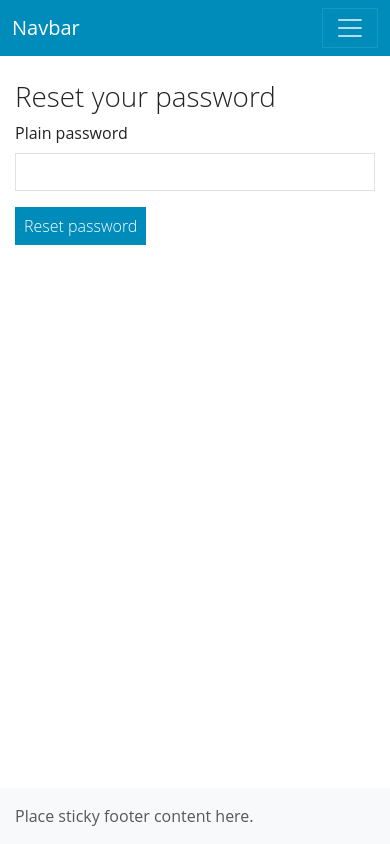
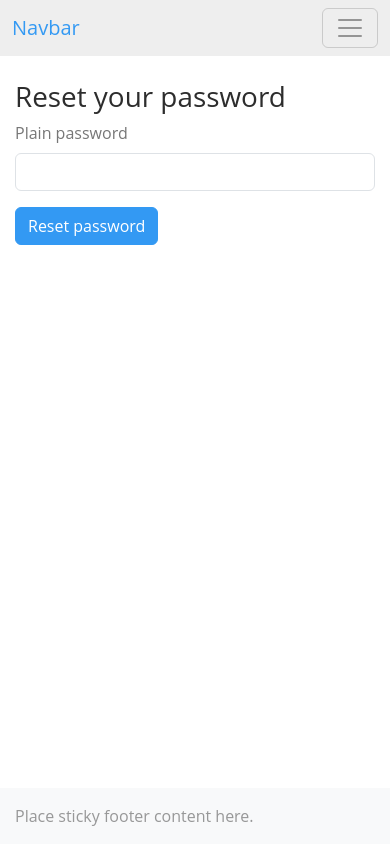
Before and after one commit to Thierry-75/symfony7-USER--secure, a Symfony app: template templates/reset_password/reset.html.twig in a window 390 px wide. Run offline with Twig, Linux system fonts and the light colour scheme; the template is opened without the code that fills it, so the values that code supplies are empty; form fields are guessed from the names that the template uses; style sheets or scripts are compiled from the project's sources; some libraries are stand-ins or nearby versions.

Commit message:
responsive theme changed

```diff
--- a/assets/styles/app.scss
+++ b/assets/styles/app.scss
@@ -1,7 +1,7 @@
-// Yeti 5.3.3
+// Spacelab 5.3.3
 // Bootswatch
 
-$theme: "yeti" !default;
+$theme: "spacelab" !default;
 
 //
 // Color system
@@ -11,27 +11,27 @@ $white:    #fff !default;
 $gray-100: #f8f9fa !default;
 $gray-200: #eee !default;
 $gray-300: #dee2e6 !default;
-$gray-400: #ccc !default;
-$gray-500: #adb5bd !default;
-$gray-600: #888 !default;
+$gray-400: #ced4da !default;
+$gray-500: #999 !default;
+$gray-600: #777 !default;
 $gray-700: #495057 !default;
 $gray-800: #333 !default;
-$gray-900: #222 !default;
+$gray-900: #2d2d2d !default;
 $black:    #000 !default;
 
-$blue:    #008cba !default;
+$blue:    #446e9b !default;
 $indigo:  #6610f2 !default;
 $purple:  #6f42c1 !default;
 $pink:    #e83e8c !default;
-$red:     #f04124 !default;
+$red:     #cd0200 !default;
 $orange:  #fd7e14 !default;
-$yellow:  #e99002 !default;
-$green:   #43ac6a !default;
+$yellow:  #d47500 !default;
+$green:   #3cb521 !default;
 $teal:    #20c997 !default;
-$cyan:    #5bc0de !default;
+$cyan:    #3399f3 !default;
 
 $primary:       $blue !default;
-$secondary:     $gray-200 !default;
+$secondary:     $gray-500 !default;
 $success:       $green !default;
 $info:          $cyan !default;
 $warning:       $yellow !default;
@@ -39,71 +39,26 @@ $danger:        $red !default;
 $light:         $gray-200 !default;
 $dark:          $gray-800 !default;
 
-$min-contrast-ratio:   1.9 !default;
+$min-contrast-ratio:   2.65 !default;
 
-// Components
+// Body
 
-$border-radius:               0 !default;
-$border-radius-lg:            0 !default;
-$border-radius-sm:            0 !default;
+$body-color:                $gray-600 !default;
+
+// Links
+
+$link-color:                $info !default;
 
 // Fonts
 
 // stylelint-disable-next-line value-keyword-case
 $font-family-sans-serif:      "Open Sans", -apple-system, BlinkMacSystemFont, "Segoe UI", Roboto, "Helvetica Neue", Arial, sans-serif, "Apple Color Emoji", "Segoe UI Emoji", "Segoe UI Symbol" !default;
-$headings-font-weight:        300 !default;
-
-// Tables
-
-$table-bg-scale:              0% !default;
-
-// Buttons
-
-$input-btn-padding-x:         .5rem !default;
-$btn-font-weight:             300 !default;
-
-// Dropdowns
-
-$dropdown-border-color:             rgba($black, .1) !default;
-$dropdown-divider-bg:               rgba($black, .1) !default;
+$headings-color:              $gray-900 !default;
 
 // Navbar
 
-$navbar-dark-color:                 rgba($white, .7) !default;
-$navbar-dark-hover-color:           $white !default;
-
-// Pagination
-
-$pagination-color:                  $gray-600 !default;
-// $pagination-border-color:           $nav-tabs-border-color !default;
-$pagination-active-border-color:    darken($primary, 5%) !default;
-$pagination-disabled-bg:            transparent !default;
-$pagination-disabled-color:         $gray-400 !default;
-
-// Cards
-
-$card-inner-border-radius:          0 !default;
-
-// Badges
-
-$badge-font-weight:                 300 !default;
-$badge-padding-x:                   1rem !default;
-
-// Alerts
-
-$alert-link-font-weight:            400 !default;
-
-// Breadcrumbs
-
-$breadcrumb-padding-y:              .375rem !default;
-$breadcrumb-padding-x:              .75rem !default;
-$breadcrumb-border-radius:          3px !default;
-
-// Close
-
-$btn-close-color:            $gray-600 !default;
-$btn-close-opacity:          .6 !default;
-$btn-close-hover-opacity:    1 !default;
+$navbar-light-hover-color:          $info !default;
+$navbar-light-active-color:         $info !default;
 
 // the ~ allows you to reference things in node_modules
 @import "~bootstrap/scss/bootstrap";
--- a/src/Form/CoordinateType.php
+++ b/src/Form/CoordinateType.php
@@ -110,7 +110,7 @@ class CoordinateType extends AbstractType
                 'mapped'=>false,
                 'required' =>true
             ])
-            ->add('submit', SubmitType::class,['attr'=>['class'=>'btn btn-warning'],'label'=>'Register'])
+            ->add('submit', SubmitType::class,['attr'=>['class'=>'btn btn-info'],'label'=>'Register'])
             ->addEventListener(FormEvents::POST_SUBMIT, $this->addDate(...));
         ;
     }
--- a/src/Form/RegistrationFormType.php
+++ b/src/Form/RegistrationFormType.php
@@ -58,7 +58,7 @@ class RegistrationFormType extends AbstractType
                     ]),
                 ],
             ])
-            ->add('register', SubmitType::class,['attr'=>['class'=>'btn btn-warning w-100 py-2']])
+            ->add('register', SubmitType::class,['attr'=>['class'=>'btn btn-info w-100 py-2']])
             ->addEventListener(FormEvents::POST_SUBMIT,$this->addDate(...))
             ;
     }
--- a/templates/_partials/nav.html.twig
+++ b/templates/_partials/nav.html.twig
@@ -1,5 +1,5 @@
 
-    <nav class="navbar navbar-expand-lg bg-primary mb-4" data-bs-theme="dark">
+   <nav class="navbar navbar-expand-lg bg-light mb-4" data-bs-theme="light">
   <div class="container-fluid">
     <a class="navbar-brand" href="#">Navbar</a>
     <button class="navbar-toggler" type="button" data-bs-toggle="collapse" data-bs-target="#navbarColor01" aria-controls="navbarColor01" aria-expanded="false" aria-label="Toggle navigation">
--- a/templates/reset_password/request.html.twig
+++ b/templates/reset_password/request.html.twig
@@ -15,7 +15,7 @@
                 We will send you a link to reset your password.
             </small></h6>
         </div>
-        <button class="btn btn-warning w-100 py-2">Send password reset email</button>
+        <button class="btn btn-info w-100 py-2">Send password reset email</button>
     {{ form_end(requestForm) }}
     </main>
 {% endblock %}
--- a/templates/reset_password/reset.html.twig
+++ b/templates/reset_password/reset.html.twig
@@ -7,6 +7,6 @@
 
     {{ form_start(resetForm) }}
         {{ form_row(resetForm.plainPassword) }}
-        <button class="btn btn-primary">Reset password</button>
+        <button class="btn btn-info">Reset password</button>
     {{ form_end(resetForm) }}
 {% endblock %}
--- a/templates/security/login.html.twig
+++ b/templates/security/login.html.twig
@@ -31,7 +31,7 @@
         Remember me
       </label>
     </div>
-    <button class="btn btn-warning w-100 py-2" data-toggle="tooltip" data-placement="top" title="Submit your email address" type="submit">Sign in</button>
+    <button class="btn btn-info w-100 py-2" data-toggle="tooltip" data-placement="top" title="Submit your email address" type="submit">Sign in</button>
     <p class="mt-5 mb-3 text-body-secondary">&copy; 2017–2024</p>
   </form>
 </main>
```
